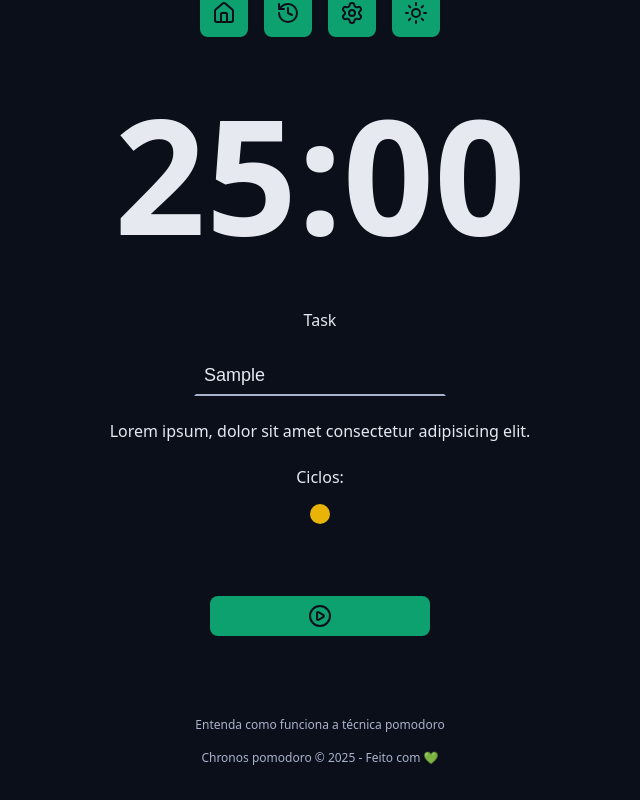
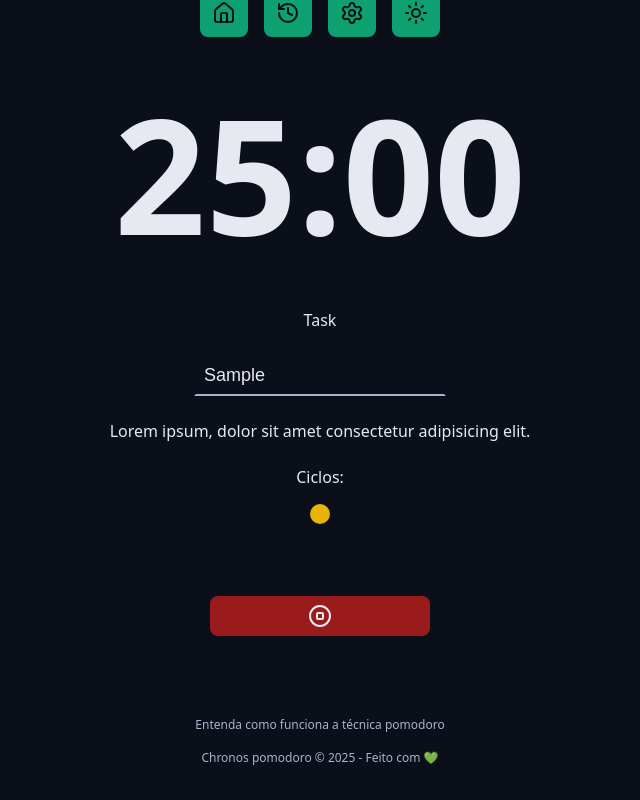
Before and after one commit to dhionathan01/chronosAPP, a React (Vite) app: page / in a window 1280 px wide. Both pictures are taken after typing "Sample" into the empty fields and a click on the button "Iniciar tarefa atual.". Shown: the part 275-1075 px from the top of the page, without its empty margins (320-960 px from the left). Built offline with nearby package versions, Linux system fonts and the light colour scheme.

Commit message:
feat: :sparkles: Alterando o botão de acordo com estado da task

```diff
--- a/src/components/MainForm/index.tsx
+++ b/src/components/MainForm/index.tsx
@@ -1,4 +1,4 @@
-import { PlayCircleIcon } from 'lucide-react';
+import { PlayCircleIcon, StopCircleIcon } from 'lucide-react';
 import { DefaultInput } from '../DefaultInput';
 import { DefaultButton } from '../DefaultButton';
 import { Cycles } from '../Cycles';
@@ -67,7 +67,23 @@ export function MainForm() {
         <Cycles />
       </div>
       <div className='formRow'>
-        <DefaultButton color='green' icon={<PlayCircleIcon />} />
+        {!state.activeTask ? (
+          <DefaultButton
+            aria-label='Iniciar tarefa atual.'
+            aria-title='Iniciar tarefa atual.'
+            color='green'
+            type='submit'
+            icon={<PlayCircleIcon />}
+          />
+        ) : (
+          <DefaultButton
+            aria-label='Interromper tarefa atual.'
+            title='Interromper tarefa atual.'
+            color='red'
+            type='submit'
+            icon={<StopCircleIcon />}
+          />
+        )}
       </div>
     </form>
   );
```
